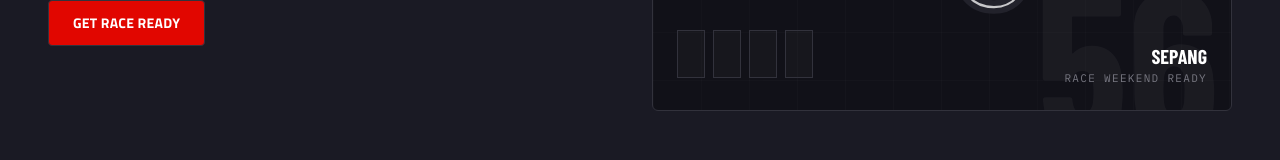
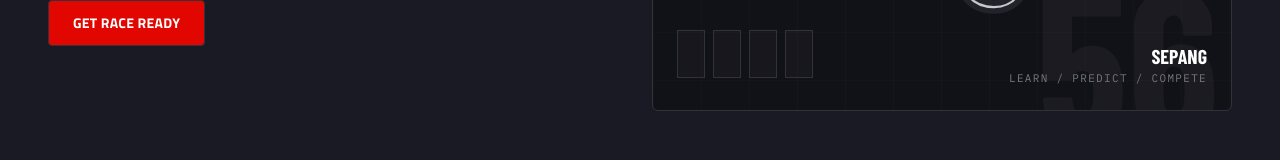
Before and after one commit to itsLucas02/f1-sepang, a Next.js app: page / in a window 1280 px wide. Shown: the part 526-686 px from the top of the page. Built offline with nearby package versions, Linux system fonts and the light colour scheme; a web font is replaced by a local one.

Commit message:
refine: clarify landing scene fallback

```diff
--- a/components/landing/landing-scene.tsx
+++ b/components/landing/landing-scene.tsx
@@ -1,8 +1,9 @@
 export function LandingScene() {
   return (
     <div
+      role="img"
+      aria-label="Sepang-inspired racing illustration"
       className="relative aspect-[4/3] w-full overflow-hidden rounded-[6px] border border-border bg-surface-01 lg:aspect-[5/4]"
-      aria-label="Sepang-inspired racing scene"
     >
       <div
         aria-hidden="true"
@@ -76,7 +77,7 @@ export function LandingScene() {
           Sepang
         </p>
         <p className="mt-1 font-mono text-[10px] uppercase tracking-[0.12em] text-text-muted sm:text-[11px]">
-          Race weekend ready
+          Learn / Predict / Compete
         </p>
       </div>
     </div>
```
